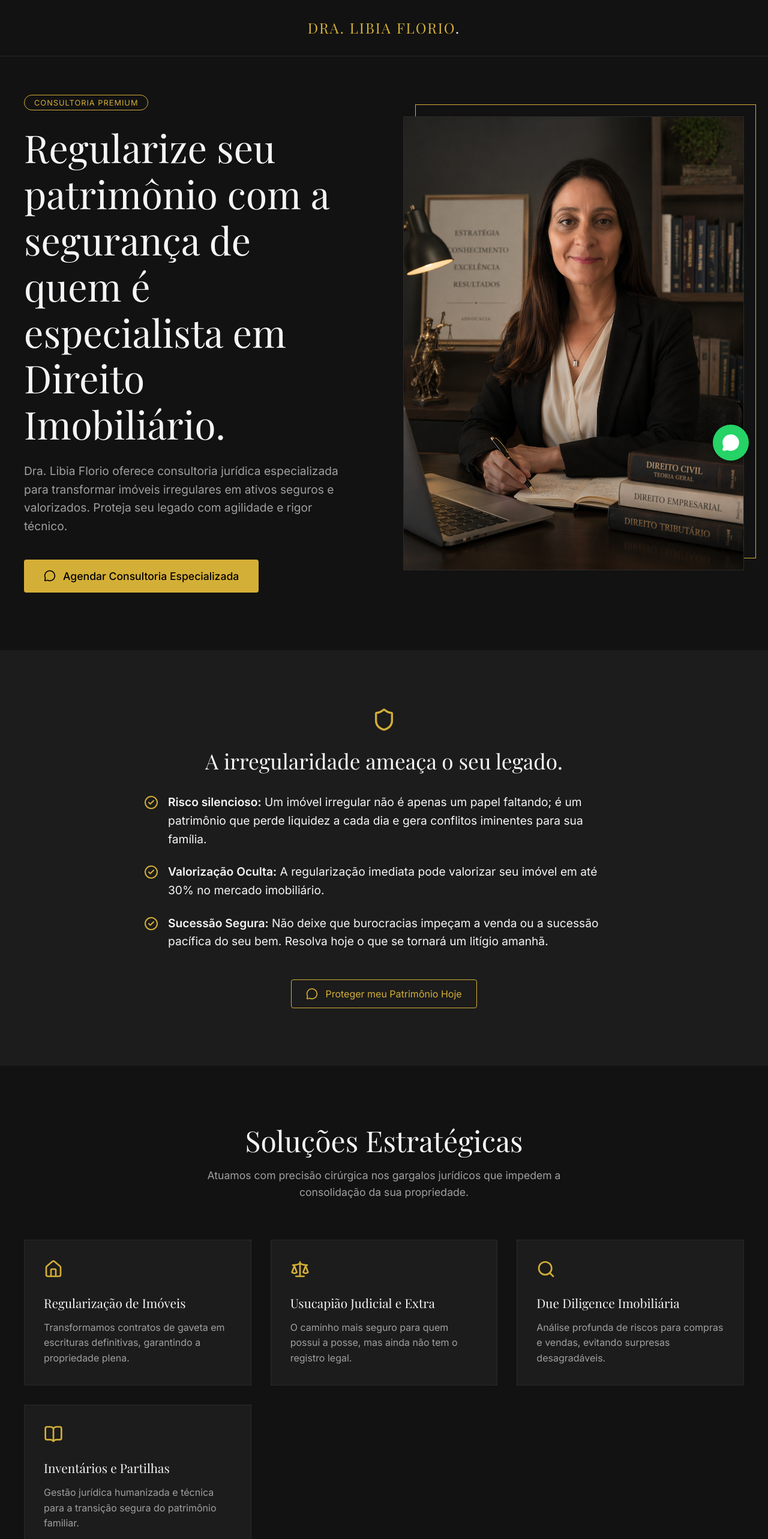
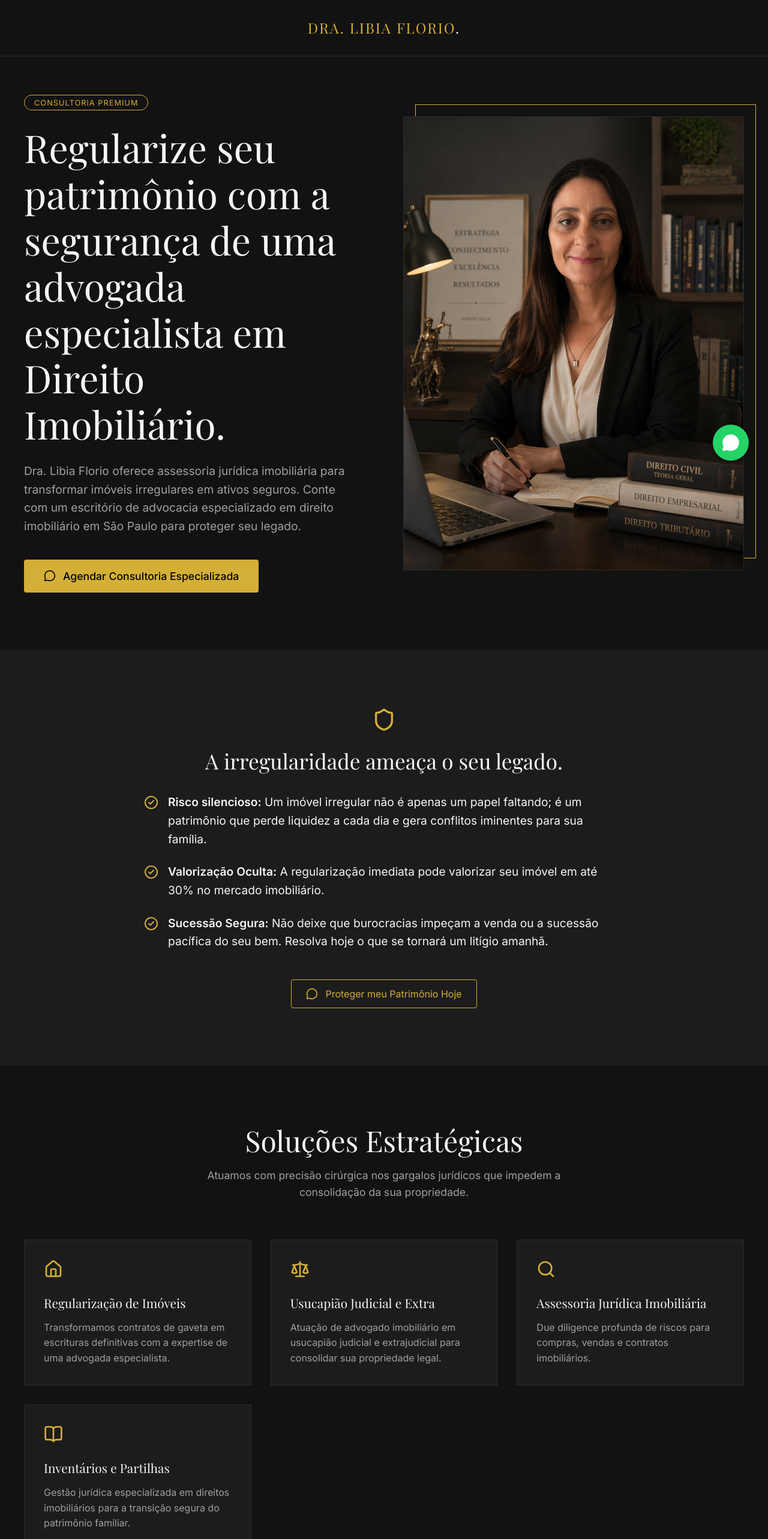
Before and after one commit to aleandrade926/andrade-florio-web, a React (Vite) app: page / in a window 1280 px wide. Shown: the top 2566 px of the page at 60% size. Built offline with nearby package versions, Linux system fonts and the light colour scheme; a web font is replaced by a local one.

Commit message:
feat: SEO enhancement and Google tracking tag

```diff
--- a/index.html
+++ b/index.html
@@ -5,14 +5,25 @@
     <link rel="icon" type="image/svg+xml" href="/favicon.svg" />
     <meta name="viewport" content="width=device-width, initial-scale=1.0" />
 
+    <!-- Google tag (gtag.js) -->
+    <script async src="https://www.googletagmanager.com/gtag/js?id=AW-822096588"></script>
+    <script>
+      window.dataLayer = window.dataLayer || [];
+      function gtag(){dataLayer.push(arguments);}
+      gtag('js', new Date());
+
+      gtag('config', 'AW-822096588');
+    </script>
+
     <!-- Google Fonts -->
     <link rel="preconnect" href="https://fonts.googleapis.com">
     <link rel="preconnect" href="https://fonts.gstatic.com" crossorigin>
     <link href="https://fonts.googleapis.com/css2?family=Inter:wght@300;400;500;600&family=Playfair+Display:ital,wght@0,400;0,600;0,700;1,400&display=swap" rel="stylesheet">
 
     <!-- SEO -->
-    <meta name="description" content="Dra. Libia Florio - Especialista em Direito Imobiliário pela USP. Regularização amparada por 30 anos de excelência." />
-    <title>Regularização Imobiliária | Dra. Libia Florio</title>
+    <meta name="description" content="Escritório de advocacia especializado em direito imobiliário em São Paulo. Dra. Libia Florio, advogada especialista em direito imobiliário pela USP. Assessoria jurídica imobiliária, usucapião e regularização de imóveis." />
+    <meta name="keywords" content="advogado imobiliário, advogada especialista em direito imobiliário, advogado imobiliario são paulo, assessoria jurídica imobiliária, escritório de advocacia especializado em direito imobiliário, advogado imobiliario usucapião" />
+    <title>Advogada Especialista em Direito Imobiliário em São Paulo | Dra. Libia Florio</title>
   </head>
   <body>
     <div id="root"></div>
--- a/src/App.jsx
+++ b/src/App.jsx
@@ -53,11 +53,11 @@ function App() {
               </div>
 
               <h1 style={{ marginBottom: '1.5rem' }}>
-                Regularize seu patrimônio com a segurança de quem é especialista em Direito Imobiliário.
+                Regularize seu patrimônio com a segurança de uma advogada especialista em Direito Imobiliário.
               </h1>
 
               <p style={{ color: 'var(--text-muted)', fontSize: '1.2rem', marginBottom: '2.5rem' }}>
-                Dra. Libia Florio oferece consultoria jurídica especializada para transformar imóveis irregulares em ativos seguros e valorizados. Proteja seu legado com agilidade e rigor técnico.
+                Dra. Libia Florio oferece assessoria jurídica imobiliária para transformar imóveis irregulares em ativos seguros. Conte com um escritório de advocacia especializado em direito imobiliário em São Paulo para proteger seu legado.
               </p>
 
               <WhatsAppButton text="Agendar Consultoria Especializada" />
@@ -148,22 +148,22 @@ function App() {
               {
                 icon: <Home size={32} color="var(--accent-gold)" />,
                 title: "Regularização de Imóveis",
-                desc: "Transformamos contratos de gaveta em escrituras definitivas, garantindo a propriedade plena."
+                desc: "Transformamos contratos de gaveta em escrituras definitivas com a expertise de uma advogada especialista."
               },
               {
                 icon: <Scale size={32} color="var(--accent-gold)" />,
                 title: "Usucapião Judicial e Extra",
-                desc: "O caminho mais seguro para quem possui a posse, mas ainda não tem o registro legal."
+                desc: "Atuação de advogado imobiliário em usucapião judicial e extrajudicial para consolidar sua propriedade legal."
               },
               {
                 icon: <Search size={32} color="var(--accent-gold)" />,
-                title: "Due Diligence Imobiliária",
-                desc: "Análise profunda de riscos para compras e vendas, evitando surpresas desagradáveis."
+                title: "Assessoria Jurídica Imobiliária",
+                desc: "Due diligence profunda de riscos para compras, vendas e contratos imobiliários."
               },
               {
                 icon: <BookOpen size={32} color="var(--accent-gold)" />,
                 title: "Inventários e Partilhas",
-                desc: "Gestão jurídica humanizada e técnica para a transição segura do patrimônio familiar."
+                desc: "Gestão jurídica especializada em direitos imobiliários para a transição segura do patrimônio familiar."
               }
             ].map((srv, idx) => (
               <div key={idx} className="card-surface">
@@ -183,13 +183,13 @@ function App() {
             <div style={{ order: 2 }}>
                <h2 style={{ fontSize: '2.5rem', marginBottom: '0.5rem' }}>Dra. Libia Florio</h2>
                <p style={{ color: 'var(--accent-gold)', textTransform: 'uppercase', letterSpacing: '1px', fontSize: '0.85rem', marginBottom: '2rem' }}>
-                 Excelência Jurídica desde 1989
+                 Advogada Especialista em Direito Imobiliário
                </p>
                <p style={{ fontSize: '1.1rem', color: 'var(--text-muted)', marginBottom: '1.5rem' }}>
-                 A Dra. Libia Cristiane Correa e Andrade e Florio é <strong>Mestre em Direito pela Universidade de São Paulo (USP)</strong> e especialista em <strong>Direito Notarial e Registral</strong> pela Legale Educacional. Mantendo seu compromisso com a excelência técnica, é atualmente <strong>pós-graduanda em Direito Imobiliário e Processo Civil</strong> pela Damásio Educacional.
+                 A Dra. Libia Cristiane Correa e Andrade e Florio é <strong>Mestre em Direito pela Universidade de São Paulo (USP)</strong> e especialista em <strong>Direito Notarial e Registral</strong> pela Legale Educacional. É referência como advogada de direito imobiliário em São Paulo, atuando com excelência.
                </p>
                <p style={{ fontSize: '1.1rem', color: 'var(--text-muted)', marginBottom: '2rem' }}>
-                 Com mais de três décadas de experiência, une a profundidade acadêmica do mestrado à especialização em registros públicos. Membro Efetivo da Comissão Especial de Direito Imobiliário da OAB/SP, sua atuação é focada em oferecer segurança jurídica e soluções estratégicas personalizadas para a proteção do patrimônio de seus clientes.
+                 Com mais de três décadas de experiência prestando assessoria jurídica imobiliária, une a profundidade acadêmica à especialização em advocacia imobiliária. Membro Efetivo da Comissão Especial de Direito Imobiliário da OAB/SP, oferece soluções e segurança focada nos direitos imobiliários de seus clientes.
                </p>
 
                <div style={{ display: 'flex', gap: '2rem', marginTop: '2rem', borderTop: '1px solid var(--bg-surface-light)', paddingTop: '2rem' }}>
@@ -231,7 +231,7 @@ function App() {
       <footer style={{ padding: '4rem 0', backgroundColor: 'var(--bg-color)', textAlign: 'center', color: 'var(--text-muted)' }}>
         <div className="container">
           <h2 style={{ fontFamily: 'var(--font-body)', fontSize: '1rem', letterSpacing: '2px', color: 'var(--text-main)', marginBottom: '1rem' }}>
-            ANDRADE E FLORIO ESCRITÓRIO DE ADVOCACIA
+            ANDRADE E FLORIO ESCRITÓRIO DE ADVOCACIA ESPECIALIZADO EM DIREITO IMOBILIÁRIO
           </h2>
           <p style={{ fontSize: '0.85rem', opacity: 0.6 }}>© {new Date().getFullYear()} Andrade e Florio Escritório de Advocacia. Todos os direitos reservados.</p>
         </div>
```
